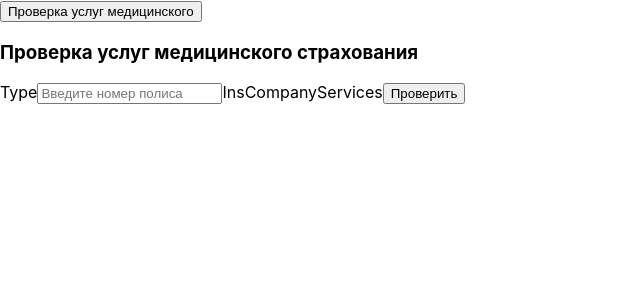
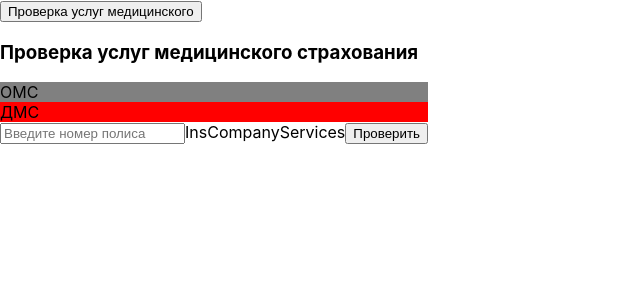
Before and after one commit to kozlovtseva/med-ask, a React (Create React App) app: page / in a window 1280 px wide. Both pictures are taken after a click on the button "Проверка услуг медицинского". Shown: the top 300 px of the page, without its empty margins (0-640 px from the left). Built offline with nearby package versions, Linux system fonts and the light colour scheme.

Commit message:
fill InsType component

```diff
--- a/src/components/Form.js
+++ b/src/components/Form.js
@@ -8,7 +8,7 @@ import Services from './form/Services';
 
 class Form extends Component {
     state = {
-        type: 0, //0 - ОМС; 1 - ДМС
+        type: 1, //0 - ОМС; 1 - ДМС
         policyNumber: null,
         IC: ''
     }
@@ -22,9 +22,8 @@ class Form extends Component {
             <div>
                 <h3>Проверка услуг медицинского страхования</h3>
                 <form action="">
-                    <InsType/>
-                    <input type="number"
-                            name="policyNumber"
+                    <InsType type = {this.state.type}/>
+                    <input name="policyNumber"
                             placeholder="Введите номер полиса"
                             value={this.state.policyNumber}
                     />
--- a/src/components/form/InsType.js
+++ b/src/components/form/InsType.js
@@ -1,10 +1,15 @@
 import React from 'react';
-
+import styles from './InsType.module.css';
 
 const InsType = (props) => {
         return (
             <>
-                Type
+                <div className={(props.type === 0) ? styles.Active : styles.Passive}>
+                    ОМС
+                </div>
+                <div className={(props.type === 1) ? styles.Active : styles.Passive}>
+                    ДМС
+                </div>
             </>
         );
 };
--- /dev/null
+++ b/src/components/form/InsType.module.css
@@ -0,0 +1,6 @@
+.Active{
+    background-color: red;
+}
+.Passive{
+    background-color: grey;
+}
```
